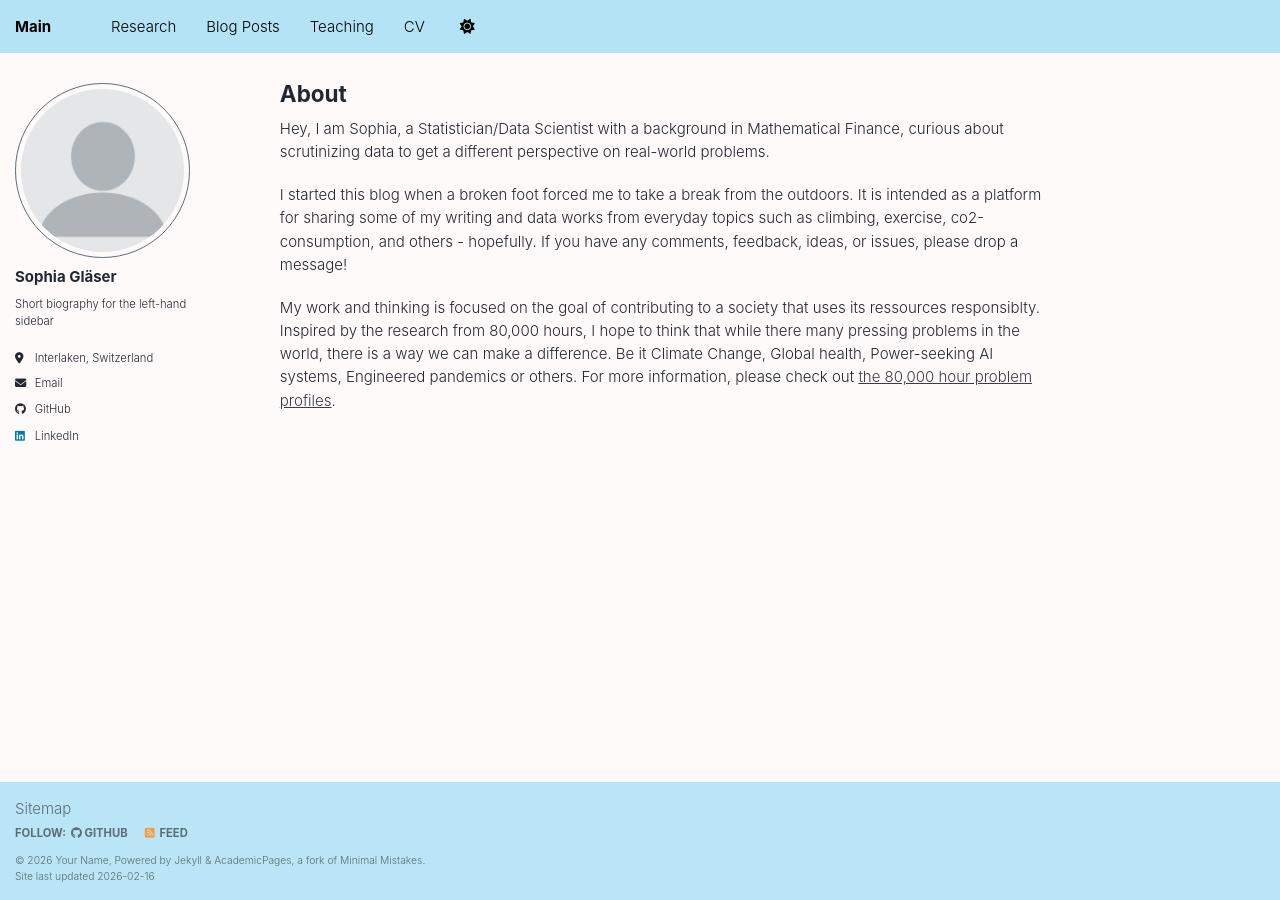
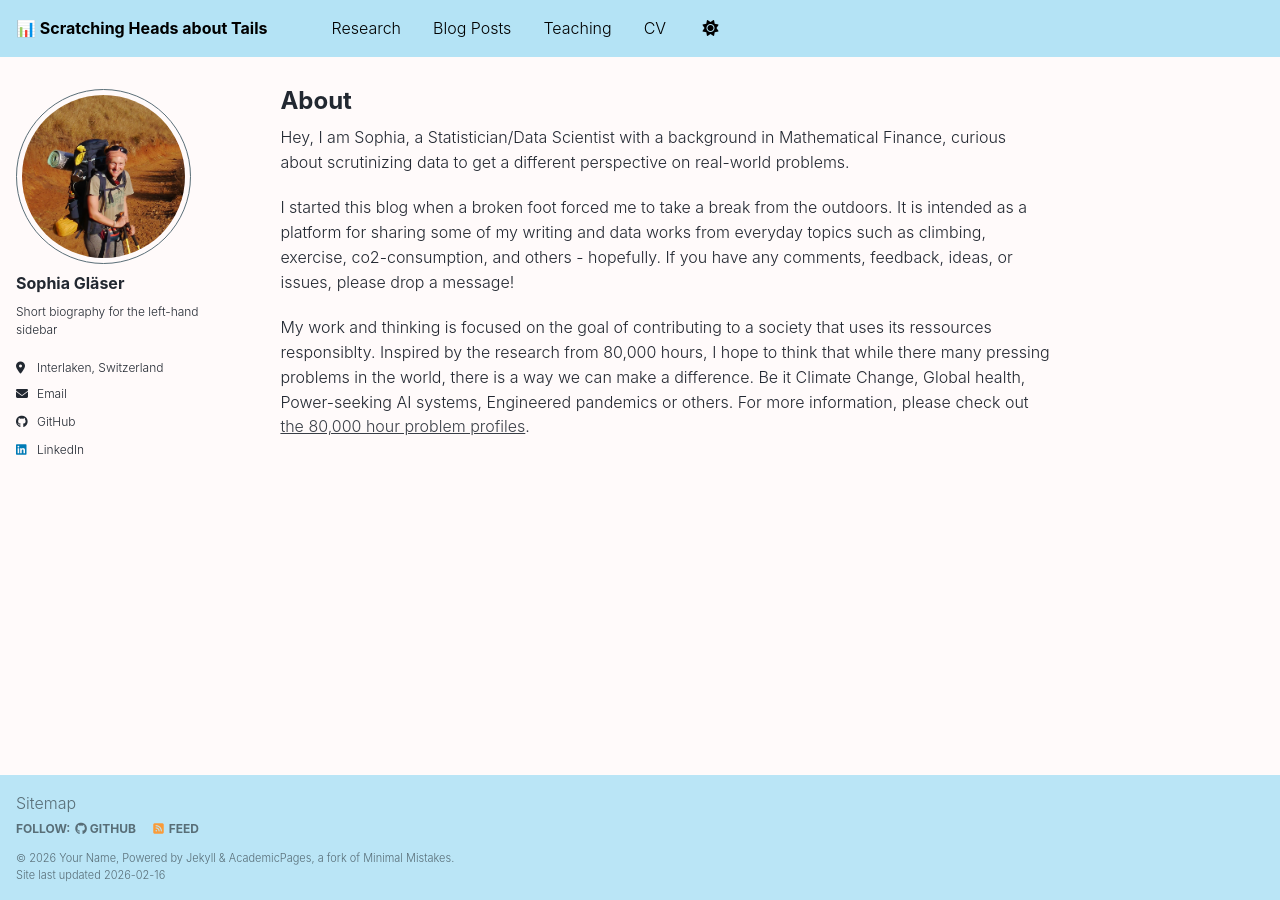
Before and after one commit to sophchl/sophchl.github.io, a Jekyll site: the page built from _pages/about.md, in a window 1280 px wide. Built offline with Jekyll 4.4.1, drawn with Linux system fonts in a browser that asks for light colours; a script bundle is joined from its source files by our own code; library files that are not in the unit come from our copies.

Commit message:
further customize theme

```diff
--- a/_config.yml
+++ b/_config.yml
@@ -9,7 +9,7 @@
 # Basic Site Settings
 locale                   : "en-US"
 site_theme               : "customtheme" # The available themes options are "default", "air", "sunrise", "mint", "dirt" and "contrast"
-title                    : "Main"
+title                    : "📊 Scratching Heads about Tails"
 title_separator          : "-"
 name                     : &name "Your Name"
 description              : &description "Your Name's academic portfolio"   # Update this with a general description of your site, this is the default if not overridden by a page
--- a/assets/css/custom.css
+++ b/assets/css/custom.css
@@ -7,7 +7,7 @@
    ========================= */
 
 /* Smaller base type */
-html { font-size: 15px; }          /* try 14px–15px */
+html { font-size: 16px; }          /* try 14px–15px */
 body { font-weight: 300; }         /* lighter; use 400 if it looks too thin */
 
 /* Optional: slightly smaller headings */
@@ -39,7 +39,7 @@
   color: #000 !important;
 }
 .masthead__menu-item a:hover {
-  color: #cbd5e1 !important;
+  color: #939aa3 !important;
 }
 
 /* Prevent white boxes on items/toggle */
```
Also changed, not shown: images/profile.png.
